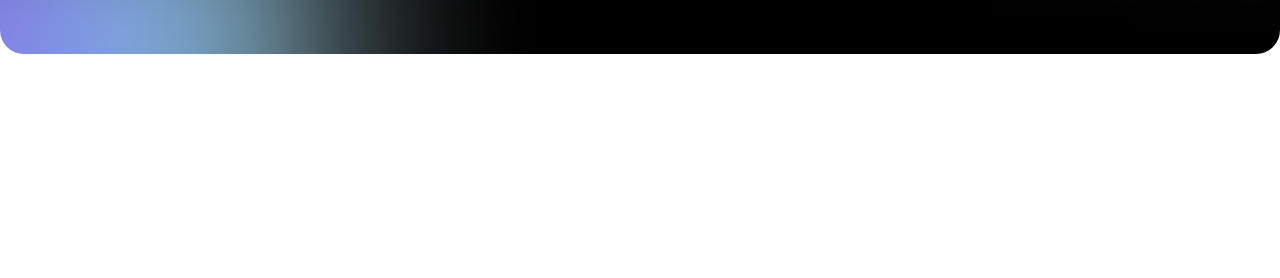
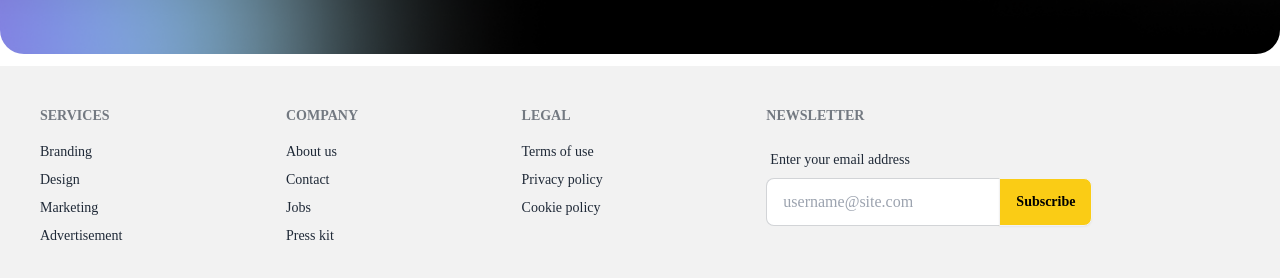
Before and after one commit to Raiyan27/Dream-team, a React (Vite) app: page / in a window 1280 px wide. Shown: the part 542-820 px from the top of the page. Built offline with nearby package versions, Linux system fonts and the light colour scheme.

Commit message:
footer added

```diff
--- a/src/App.jsx
+++ b/src/App.jsx
@@ -1,6 +1,7 @@
 import React, { useState } from "react";
 import Header from "./components/Header";
 import Banner from "./components/Banner";
+import Footer from "./components/Footer";
 
 const App = () => {
   const [balance, setBalance] = useState(0);
@@ -11,6 +12,7 @@
     <div className="bg-base-100 min-h-screen">
       <Header balance={balance} />
       <Banner creditHandle={handleClaimCredit} />
+      <Footer />
     </div>
   );
 };
--- a/src/components/Footer.jsx
+++ b/src/components/Footer.jsx
@@ -0,0 +1,46 @@
+export default function Footer() {
+  return (
+    <>
+      <footer className="footer bg-base-200 text-base-content p-10">
+        <nav>
+          <h6 className="footer-title">Services</h6>
+          <a className="link link-hover">Branding</a>
+          <a className="link link-hover">Design</a>
+          <a className="link link-hover">Marketing</a>
+          <a className="link link-hover">Advertisement</a>
+        </nav>
+        <nav>
+          <h6 className="footer-title">Company</h6>
+          <a className="link link-hover">About us</a>
+          <a className="link link-hover">Contact</a>
+          <a className="link link-hover">Jobs</a>
+          <a className="link link-hover">Press kit</a>
+        </nav>
+        <nav>
+          <h6 className="footer-title">Legal</h6>
+          <a className="link link-hover">Terms of use</a>
+          <a className="link link-hover">Privacy policy</a>
+          <a className="link link-hover">Cookie policy</a>
+        </nav>
+        <form>
+          <h6 className="footer-title">Newsletter</h6>
+          <fieldset className="form-control w-80">
+            <label className="label">
+              <span className="label-text">Enter your email address</span>
+            </label>
+            <div className="join">
+              <input
+                type="text"
+                placeholder="username@site.com"
+                className="input input-bordered join-item"
+              />
+              <button className="btn bg-yellow-400 join-item text-black">
+                Subscribe
+              </button>
+            </div>
+          </fieldset>
+        </form>
+      </footer>
+    </>
+  );
+}
```
